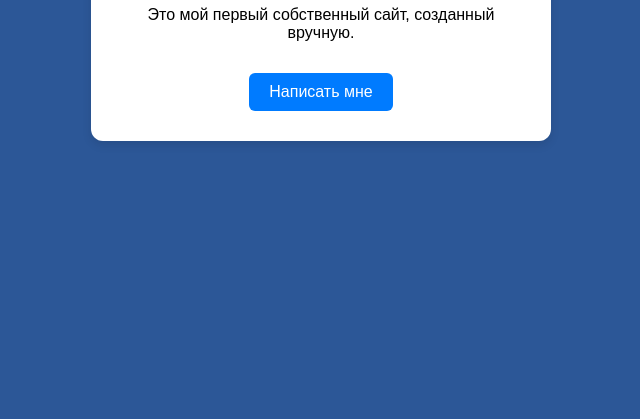
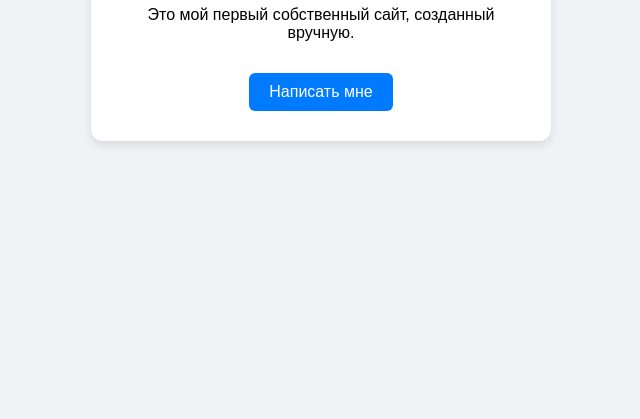
Before and after one commit to xter6712/makar, a plain HTML site: page index.html in a window 1280 px wide. Shown: the part 381-800 px from the top of the page, without its empty margins (319-959 px from the left). Drawn offline with Linux system fonts and the light colour scheme.

Commit message:
опять

```diff
--- a/index.html
+++ b/index.html
@@ -2,11 +2,11 @@
 <html lang="ru">
 <head>
     <meta charset="UTF-8">
-    <title>Мой</title>
+    <title>Мой первый сайт</title>
     <style>
         body {
             font-family: Arial, sans-serif;
-            background-color: #2c5797;
+            background-color: #f0f2f5;
             display: flex;
             justify-content: center;
             align-items: center;
```
